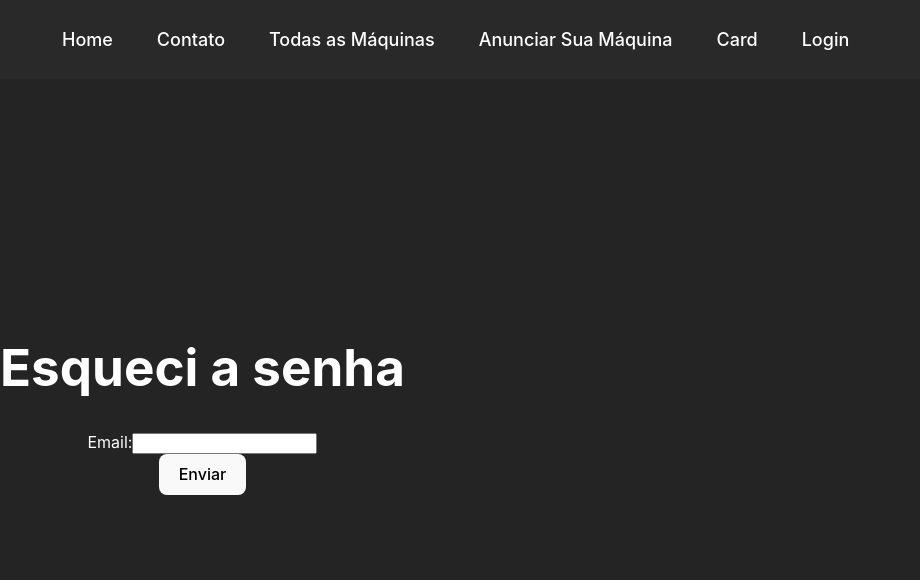
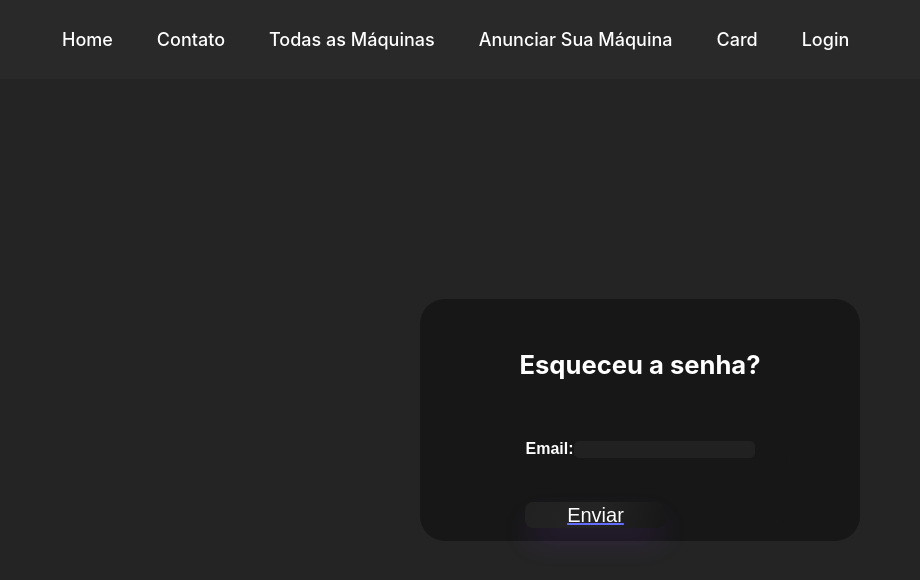
Before and after one commit to Yagoaguiar/LocaFacil, a React (Vite) app: page /esquecisenha in a window 1280 px wide. Shown: the top 580 px of the page, without its empty margins (0-920 px from the left). Built offline with nearby package versions, Linux system fonts and the light colour scheme.

Commit message:
versão 0.04

```diff
--- a/src/App.jsx
+++ b/src/App.jsx
@@ -8,7 +8,7 @@ import Menu from "../src/components/Pages/Menu";
 import Card from "../src/components/Pages/Card";
 import TodasAsMaquinas from "../src/components/Pages/TodasAsMaquinas";
 import AdicionarMaquina from "../src/components/Pages/AdicionarMaquina";
-import Cadastro from "../src/components/Pages/Cadastro/index"
+import Cadastro from "../src/components/Pages/Cadastro/index";
 function App() {
   return (
     <BrowserRouter>
@@ -23,10 +23,7 @@ function App() {
           <Route path="/AdicionarMaquina" element={<AdicionarMaquina />} />
           <Route path="/TodasAsMaquinas" element={<TodasAsMaquinas />} />
           <Route path="/Card" element={<Card />} />
-          <Route path="/Cadastrese" element={<Cadastro />} />
-
-
-
+          <Route path="/cadastro" element={<Cadastro />} />
         </Routes>
       </div>
     </BrowserRouter>
--- a/src/components/Pages/Cadastro/index.jsx
+++ b/src/components/Pages/Cadastro/index.jsx
@@ -1,17 +1,29 @@
-import React, { useState } from 'react';
+import { useState } from 'react';
 import { useNavigate } from 'react-router-dom';
-
+import styles from './Cadastro.module.css'
 const Cadastro = () => {
   const [nome, setNome] = useState('');
   const [email, setEmail] = useState('');
   const [senha, setSenha] = useState('');
 
-  const handleSubmit = (e) => {
-    e.preventDefault();
+  const handleNomeChange = (event) => {
+    setNome(event.target.value);
+  };
 
-    // Aqui você pode fazer o tratamento dos dados do formulário, como enviar para um servidor ou realizar validações
+  const handleEmailChange = (event) => {
+    setEmail(event.target.value);
+  };
 
-    // Resetar o estado dos campos após o envio
+  const handleSenhaChange = (event) => {
+    setSenha(event.target.value);
+  };
+
+  const handleSubmit = (event) => {
+    event.preventDefault();
+
+    // Aqui você pode realizar a lógica de cadastro, como enviar os dados para um servidor.
+
+    // Limpa os campos após o envio
     setNome('');
     setEmail('');
     setSenha('');
@@ -23,17 +35,29 @@ const Cadastro = () => {
       <form onSubmit={handleSubmit}>
         <label>
           Nome:
-          <input type="text" value={nome} onChange={(e) => setNome(e.target.value)} />
+          <input
+            type="text"
+            value={nome}
+            onChange={handleNomeChange}
+          />
         </label>
         <br />
         <label>
           Email:
-          <input type="email" value={email} onChange={(e) => setEmail(e.target.value)} />
+          <input
+            type="email"
+            value={email}
+            onChange={handleEmailChange}
+          />
         </label>
         <br />
         <label>
           Senha:
-          <input type="password" value={senha} onChange={(e) => setSenha(e.target.value)} />
+          <input
+            type="password"
+            value={senha}
+            onChange={handleSenhaChange}
+          />
         </label>
         <br />
         <button type="submit">Cadastrar</button>
--- /dev/null
+++ b/src/components/Pages/EsqueciSenha/EsqueciSenha.module.css
@@ -0,0 +1,86 @@
+
+.EditarForm {
+  display: flex;
+  flex-direction: column;
+  max-width: 500px;
+    margin: 0 auto;
+  gap: 10px;
+  padding-left: 2em;
+  padding-right: 2em;
+  padding-bottom: 0.4em;
+  background-color: #171717;
+  border-radius: 25px;
+  transition: .4s ease-in-out;
+}
+
+.TextForm {
+  text-align: center;
+  margin: 2em;
+  color: rgb(255, 255, 255);
+  font-size: 1.6em;
+}
+
+.Text {
+  color: White;
+  font-size: 28px;
+}
+
+.Label {
+  color: white;
+  font: 1em sans-serif;
+  font-weight: 600;
+}
+.EditPut{
+  background-color: #212121;
+  border-radius: 5px;
+  outline: 0;
+  color: white;
+  border: none;
+  outline: none;
+  box-sizing: border-box;
+}
+
+.Box {
+
+  display: flex;
+  flex-direction: column;
+  gap: 10px;
+  padding-left: 3em;
+  padding-right: 3em;
+  padding-bottom: 0.4em;
+  background-color: #171717;
+  border-radius: 25px;
+  transition: .4s ease-in-out;
+  align-content: center;
+
+}
+
+.Btn{
+align-items: center;
+background-image: linear-gradient(104deg,#212121, #242424 50%,#171717);
+border: 0;
+border-radius: 8px;
+box-shadow: rgba(151, 65, 252, 0.2) 0 15px 30px -5px;
+box-sizing: border-box;
+background-color: rgb(5, 6, 45);
+color: #FFFFFF;
+display: flex;
+font-family: Phantomsans, sans-serif;
+font-size: 20px;
+justify-content: center;
+line-height: 1em;
+max-width: 100%;
+min-width: 140px;
+padding: 3px;
+text-decoration: none;
+user-select: none;
+-webkit-user-select: none;
+touch-action: manipulation;
+white-space: nowrap;
+cursor: pointer;
+}
+
+.Btn:active,
+.Btn:hover {
+outline: 0;
+}
--- a/src/components/Pages/EsqueciSenha/index.jsx
+++ b/src/components/Pages/EsqueciSenha/index.jsx
@@ -1,32 +1,37 @@
 import React, { useState } from 'react';
-import { useNavigate } from 'react-router-dom';
+import Styles from './EsqueciSenha.module.css';
+import { Link } from 'react-router-dom';
+
 
 
 const EsqueciSenha = () => {
   const [email, setEmail] = useState('');
 
+
   const handleSubmit = (e) => {
     e.preventDefault();
-
-    // Aqui você pode fazer o tratamento do email esquecido, como enviar um email de redefinição de senha
-
-    // Resetar o estado do campo após o envio
     setEmail('');
   };
 
   return (
     <div>
-      <h1>Esqueci a senha</h1>
-      <form onSubmit={handleSubmit}>
-        <label>
+      <div className={Styles.Box}>
+      <h1 className={Styles.TextForm}>Esqueceu a senha?</h1>
+
+      <form  className={Styles.EditarForm} onSubmit={handleSubmit}>
+        <label className={Styles.Label}>
           Email:
-          <input type="email" value={email} onChange={(e) => setEmail(e.target.value)} />
+          <input className={Styles.EditPut} type="email" value={email} onChange={(e) => setEmail(e.target.value)} />
         </label>
         <br />
-        <button type="submit">Enviar</button>
+        <Link to="/login">
+        <button className={Styles.Btn} type="submit">Enviar</button>
+        </Link>
       </form>
+      </div>
     </div>
   );
 };
 
+
 export default EsqueciSenha;
--- a/src/components/Pages/Login/Login.module.css
+++ b/src/components/Pages/Login/Login.module.css
@@ -10,19 +10,19 @@
   border-radius: 25px;
   transition: .4s ease-in-out;
 
+
 }
 
 .form:hover {
   transform: scale(1.05);
   border: 1px solid black;
 }
+.Putin{
+  background: #19191a;
+  border-radius: 5px;
 
-#heading {
-  text-align: center;
-  margin: 2em;
-  color: rgb(255, 255, 255);
-  font-size: 1.2em;
 }
+
 .userBox {
   display: flex;
   align-items: center;
@@ -33,8 +33,9 @@
   border: none;
   outline: none;
   color: white;
-  background-color: #171717;
+  background-color: #000000;
   box-shadow: inset 2px 5px 10px rgb(5, 5, 5);
+
 }
 .userBox {
   background: none;
@@ -44,6 +45,7 @@
   color: #d3d3d3;
 }
 .form .botao1 {
+
   display: flex;
   justify-content: center;
   flex-direction: row;
@@ -65,6 +67,10 @@
 .botao1:hover {
   background-color: black;
   color: white;
+}
+.Txtp{
+  color: white;
+  text-align: center;
 }
 
 .botao2 {
--- a/src/components/Pages/Login/index.jsx
+++ b/src/components/Pages/Login/index.jsx
@@ -23,11 +23,12 @@ function Login() {
 
   return (
     <div className={styles.loginBox}>
-      <h1>Login</h1>
+      <h1 className={styles.Txtp}>Login</h1>
       <form onSubmit={handleLogin}>
         <label className={styles.userBox}>
           E-mail:
           <input
+            className={styles.Putin}
             type="email"
             value={email}
             onChange={(e) => setEmail(e.target.value)}
@@ -35,7 +36,7 @@ function Login() {
         </label>
         <label className={styles.userBox}>
           Senha:
-          <input
+          <input className={styles.Putin}
             type="password"
             value={password}
             onChange={(e) => setPassword(e.target.value)}
@@ -46,7 +47,10 @@ function Login() {
         </button>
         <button className={styles.botao2} type="submit" onClick={cadastre}>Cadastre-se</button>
       </form>
+
       <button className={styles.botao3} type="submit" onClick={esqueciSenha}>Esqueceu Senha?</button>
+
+
     </div>
   );
 
--- a/src/index.css
+++ b/src/index.css
@@ -26,6 +26,7 @@ a:hover {
 body {
   margin: 0;
   display: flex;
+  justify-content: center;
   place-items: center;
   min-width: 320px;
   min-height: 100vh;
@@ -48,7 +49,7 @@ button {
   transition: border-color 0.25s;
 }
 button:hover {
-  border-color: #646cff;
+  border-color: #212121;
 }
 button:focus,
 button:focus-visible {
@@ -58,7 +59,7 @@ button:focus-visible {
 @media (prefers-color-scheme: light) {
   :root {
     color: #ffffff;
-    padding-left: px;
+    padding: 20px;
     text-align: center;
 
   }
--- a/src/main.jsx
+++ b/src/main.jsx
@@ -1,10 +1,12 @@
 import React from 'react'
 import ReactDOM from 'react-dom/client'
 import App from './App'
+import Cadastro from './components/Pages/Cadastro'
 import './index.css'
 
 ReactDOM.createRoot(document.getElementById('root')).render(
   <React.StrictMode>
     <App />
+
   </React.StrictMode>,
 )
```
Also changed, not shown: src/components/Pages/EsqueciSenha/EsqueciSenha.modules.css (deleted).
